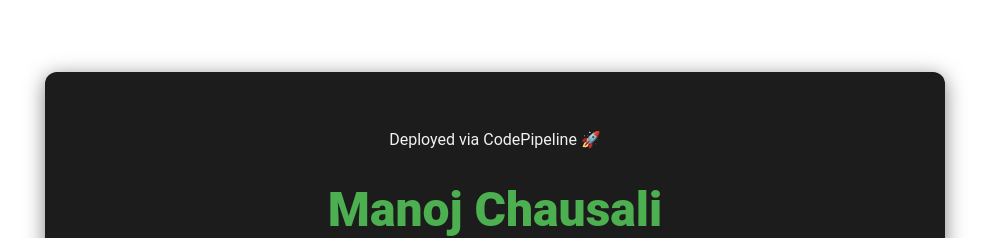
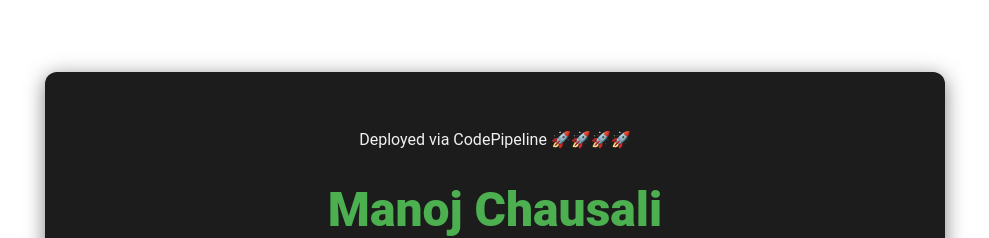
Before and after one commit to manojchausali/portfolio-cicd, a React (Vite) app: page / in a window 1280 px wide. Shown: the top 238 px of the page, without its empty margins (145-1134 px from the left). Built offline with nearby package versions, Linux system fonts and the light colour scheme.

Commit message:
second deploy using pipeline

```diff
--- a/src/App.jsx
+++ b/src/App.jsx
@@ -8,7 +8,7 @@ function App() {
   return (
 
     <div className="container">
-      <p>Deployed via CodePipeline 🚀</p>
+      <p>Deployed via CodePipeline 🚀🚀🚀🚀</p>
       <h1 className="header-name">Manoj Chausali</h1>
       <p className="header-tagline">Cybersecurity | AWS | DevOps</p>
 
```
